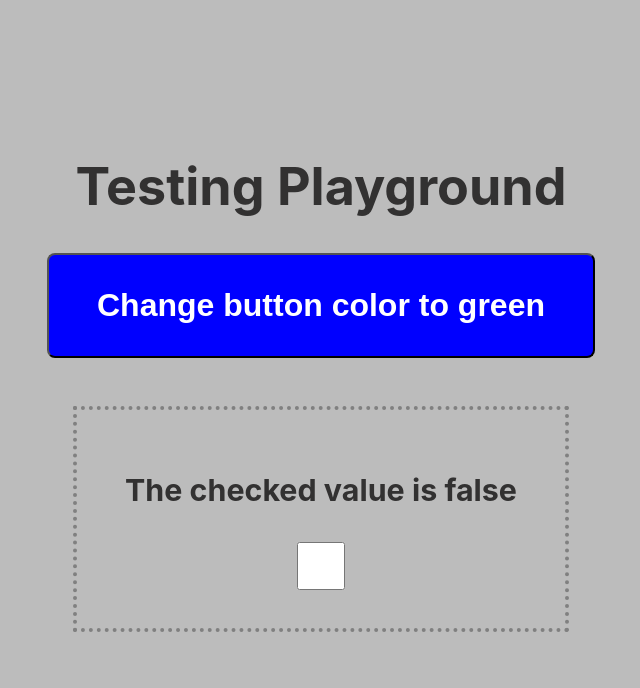
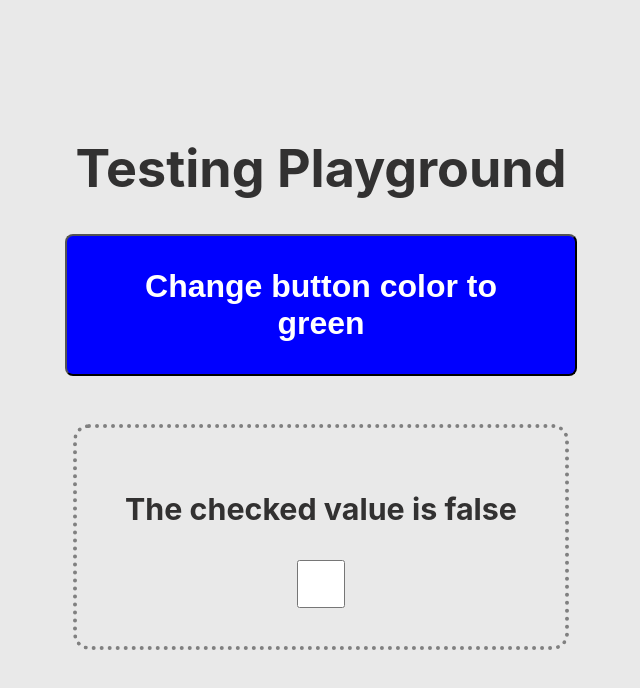
Before and after one commit to sfanetti/test-playground, a React (Create React App) app: page / in a window 1280 px wide. Shown: the top 688 px of the page, without its empty margins (319-959 px from the left). Built offline with nearby package versions, Linux system fonts and the light colour scheme.

Commit message:
updated testing playground

```diff
--- a/src/App.css
+++ b/src/App.css
@@ -14,7 +14,7 @@
 }
 
 .App-header {
-  background-color: #bcbcbc;
+  background-color: #e9e9e9;
   min-height: 100vh;
   display: flex;
   flex-direction: column;
@@ -26,6 +26,8 @@
 
 button {
   padding: 2rem 3rem;
+  width: 40vw;
+  min-width: 400px;
   font-weight: 600;
   font-size: 2rem;
   border-radius: .5rem;
--- a/src/components/CheckBlock.jsx
+++ b/src/components/CheckBlock.jsx
@@ -12,7 +12,9 @@ export default function CheckBlock() {
             style={{
                 border: getStyle(checked),
                 padding: '2rem 3rem',
-                margin: '3rem'
+                margin: '3rem',
+                borderRadius: '1rem',
+                minWidth: '30vw'
             }}>
                 <h3>The checked value is {checked ? 'true' : 'false'}</h3>
                 <input
```
